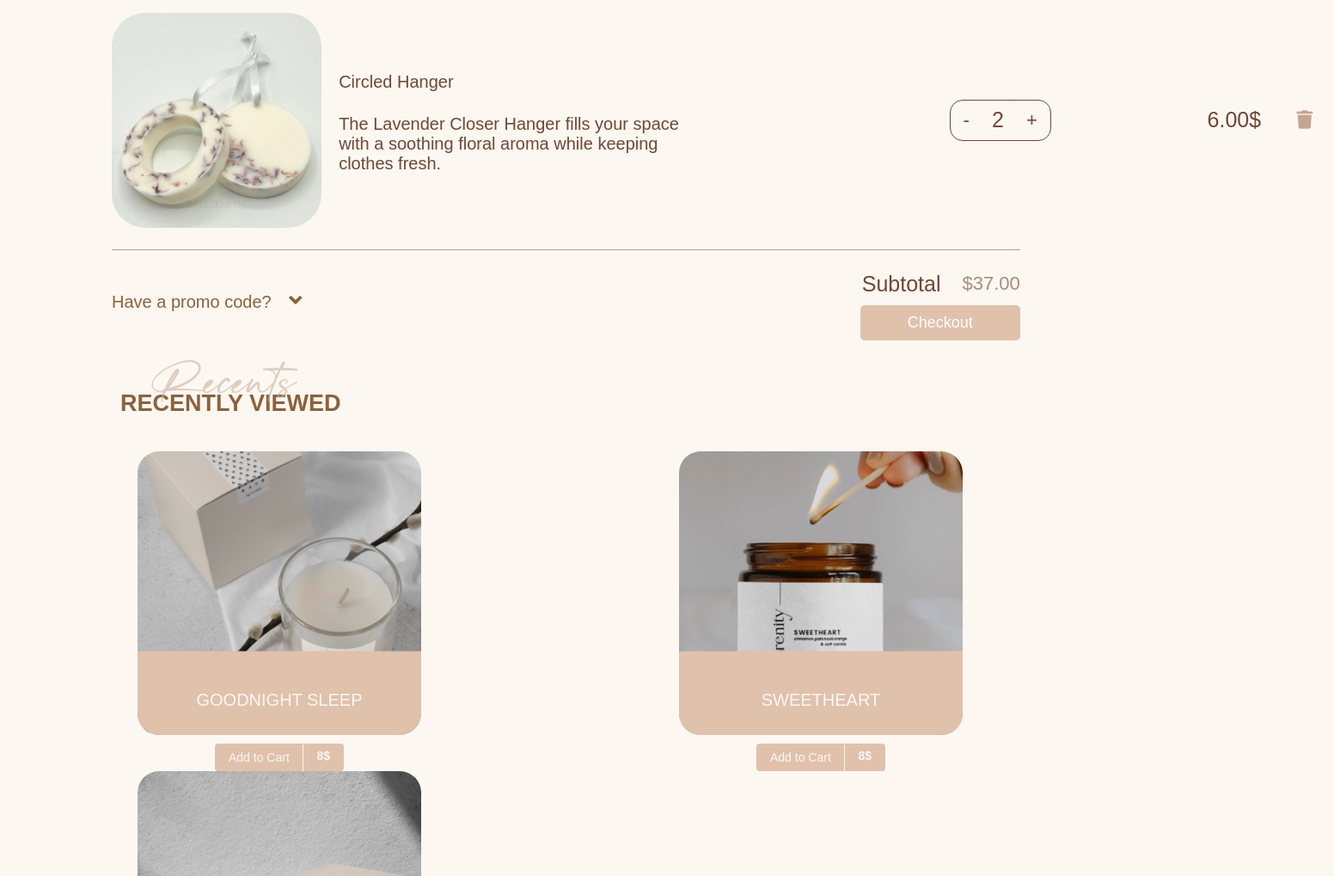
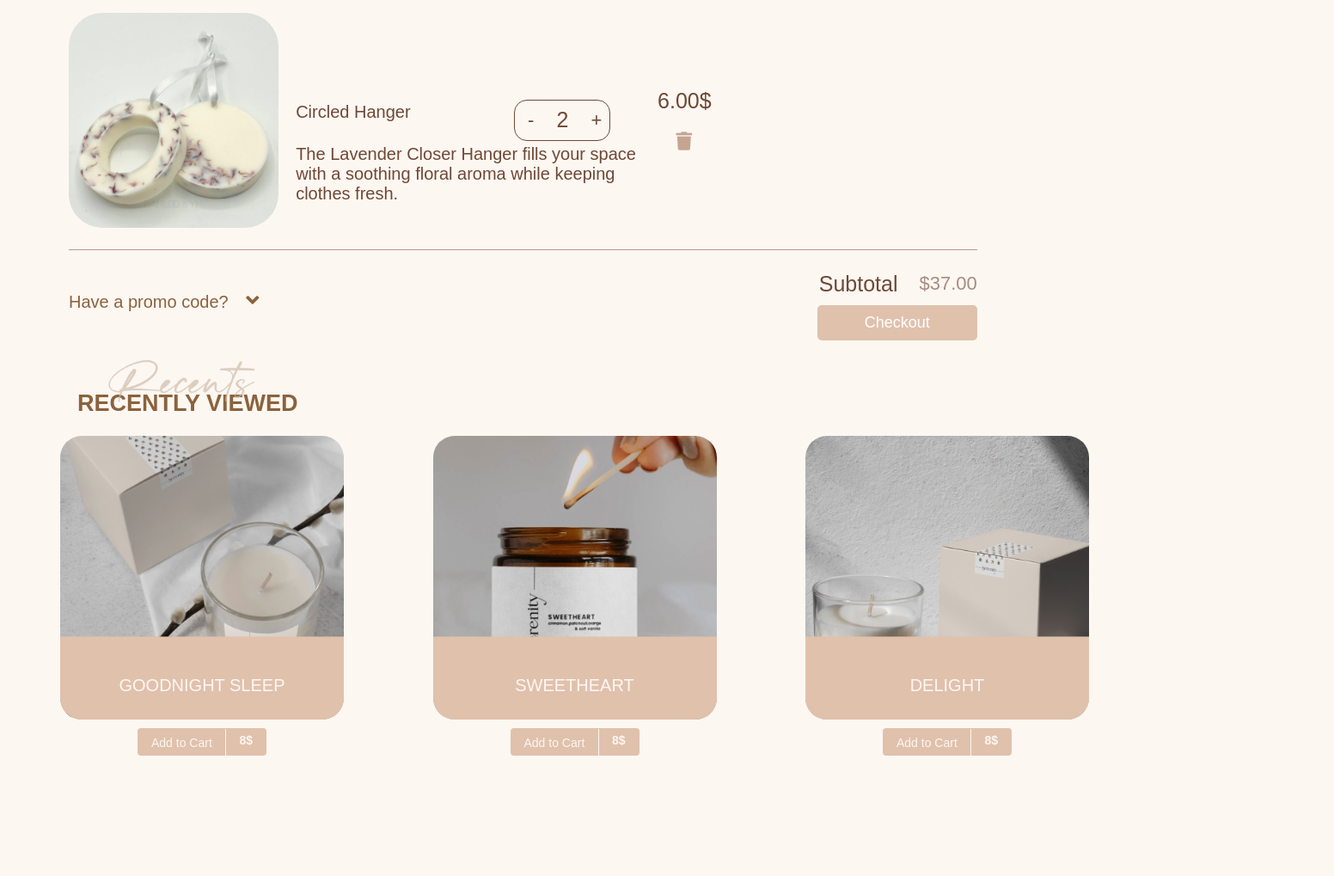
Before and after one commit to batish844/Serenity, a website: page Cart/Cart.html in a window 1280 px wide. Shown: the part 860-1879 px from the top of the page at 86% size, 1552 px wide, since content can reach past the window. After the commit the page ends 1819 px from the top, so only its background shows below. Drawn offline with nearby package versions, Linux system fonts and the light colour scheme.

Commit message:
Responsivity Updated

```diff
--- a/Cart/Cart.css
+++ b/Cart/Cart.css
@@ -695,10 +695,93 @@ button {
       flex-wrap: wrap;
       margin-top: 40px;
     }
+    .row-wrapper {
+      display: flex;
+      flex-direction: column;
+      gap: 20px;
+      justify-content: space-between;
+  }
+  .modal-content {
+    width: 50%;
+    margin: auto;
+    color: #764C25;
+    background-color: #ECD3BE;
+    padding: 20px;
+    border-radius: 35px;
+    text-align: center;
+    position: relative;
+    top: 30%;
+}
+}
+/* Ipad Air */
+@media (min-width: 820px) {
+  .Cart-Container {
+    width: 100%;
+    margin-left: -50px;
+  }
+  .product-details {
+    flex: 1;
+    margin-left: 20px;
+    max-width: 100px;
+    margin-right: 50%;
+    color: #6F4835;
+    margin-bottom: -70px;
+  }
+.actions {
+  display: flex;
+  align-items: center;
+  width: 0px;
+  justify-content: space-between;
+  color: #6E4835;
+  background-color: #fdf7f2;
+  }
+  .TrashPrice {
+    display: flex;
+    align-items: center;
+    flex-direction: column;
+    gap: 20px;
+    margin-left: 55px;
+  }
+  .quantity-controls {
+    width: 110px;
+  }
+  .cart-item {
+    display: flex;
+    align-items: center;
+    justify-content: space-between;
+    font-size: 20px;
+    margin: 0px;
+    width: 30%;
+    margin-bottom: 25px;
+    margin-top: 25px;
+  }
+  .Recents-section{
+  width: 100%;
+  }
+  .recently-viewed-section {
+    display: flex;
+    justify-content: space-between;
+    gap: 3px;
+    flex-wrap: wrap;
+    margin: auto;
+    width: 105%;
+  }
+  .recent-item{
+    margin-bottom: 10px;
+  }
+  .modal-content {
+    width: 50%;
+    margin: auto;
+    color: #764C25;
+    background-color: #ECD3BE;
+    padding: 20px;
+    border-radius: 35px;
+    text-align: center;
+    position: relative;
+    top: 30%;
+}
 
 }
-
-
 
 
 
```
